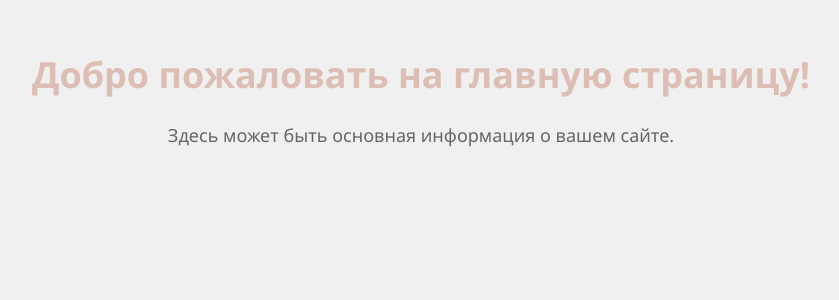
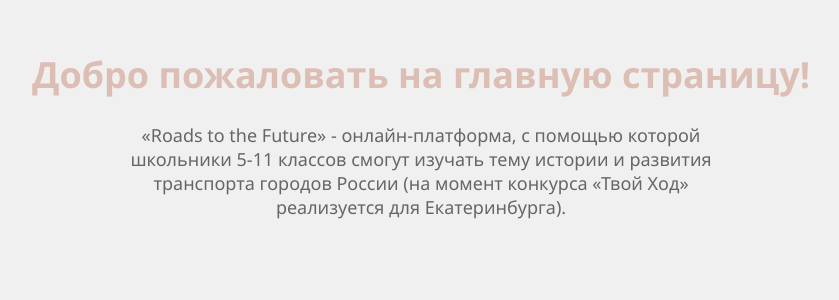
Before and after one commit to Smoz1e/Roads-to-the-future-quests, a Django app: page / in a window 1280 px wide. Shown: the part 45-345 px from the top of the page, without its empty margins (219-1058 px from the left). Run offline with Django 5.2, Linux system fonts and the light colour scheme; parts of the project's set-up code (start-up, migrations or seed data) failed here and were passed over.

Commit message:
Coreccted text in forms.py(Username and Password translate russ.) and home.html quest_detail.html

```diff
--- a/RTTF/accounts/forms.py
+++ b/RTTF/accounts/forms.py
@@ -21,8 +21,8 @@ class UserRegisterForm(UserCreationForm):
         }
 
 class UserLoginForm(AuthenticationForm):
-    username = forms.CharField(label='Username', widget=forms.TextInput())
-    password = forms.CharField(label='Password', widget=forms.PasswordInput())
+    username = forms.CharField(label='Логин', widget=forms.TextInput())
+    password = forms.CharField(label='Пароль', widget=forms.PasswordInput())
 
 class QuestAnswerForm(forms.Form):
     def __init__(self, *args, **kwargs):
--- a/RTTF/accounts/templates/accounts/quest_detail.html
+++ b/RTTF/accounts/templates/accounts/quest_detail.html
@@ -204,7 +204,7 @@
     <a href="{% url 'profile' %}" class="btn-primary">Вернуться в профиль</a>
 
     {% if quest_progress.is_completed %}
-        <p style="text-align: center; color: #333;">Вы уже прошли этот квест.</p>
+        <p style="text-align: center; color: #333;">Поздравляю, вы прошли квест ✅.</p>
     {% endif %}
 
     <!-- Модальное окно для увеличенного изображения -->
--- a/RTTF/accounts/templates/home.html
+++ b/RTTF/accounts/templates/home.html
@@ -100,6 +100,6 @@
     </nav>
 
     <h1>Добро пожаловать на главную страницу!</h1>
-    <p>Здесь может быть основная информация о вашем сайте.</p>
+    <p>«Roads to the Future» - онлайн-платформа, с помощью которой школьники 5-11 классов смогут изучать тему истории и развития транспорта городов России (на момент конкурса «Твой Ход» реализуется для Екатеринбурга).</p>
 </body>
 </html>
```
Also changed, not shown: RTTF/db.sqlite3.
